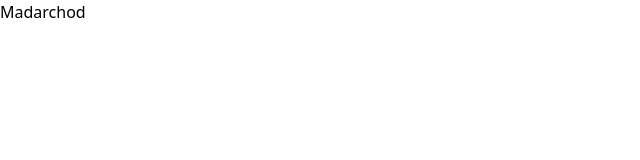
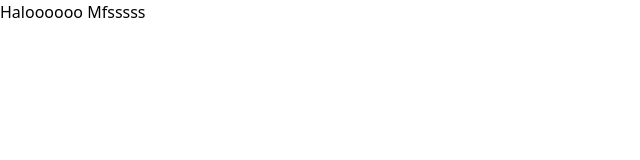
Before and after one commit to FuryACE007/CodeEditor, a React (Create React App) app: page / in a window 1280 px wide. Shown: the top 160 px of the page, without its empty margins (0-640 px from the left). Built offline with nearby package versions, Linux system fonts and the light colour scheme.

Commit message:
project setup

```diff
--- a/src/App.js
+++ b/src/App.js
@@ -1,9 +1,17 @@
 import React from "react";
+import Editor from "./components/Editor";
 
 function App() {
   return (
     <div className="App">
-      Madarchod
+      {/* ----------------------------------------------TOP PANE-------------------------------------------------------------------- */}
+      <div>
+        <Editor />
+      </div>
+      {/* ----------------------------------------------BOTTOM PANE----------------------------------------------------------------- */}
+      <div>
+
+      </div>
     </div>
   );
 }
--- /dev/null
+++ b/src/components/Editor.jsx
@@ -0,0 +1,7 @@
+import React from "react";
+
+const Editor = () => {
+    return <p>Haloooooo Mfsssss</p>
+};
+
+export default Editor;
```
Also changed, not shown: package.json (+7 -0 lines), 1 other file (tests, documents, lock files or other folders).
